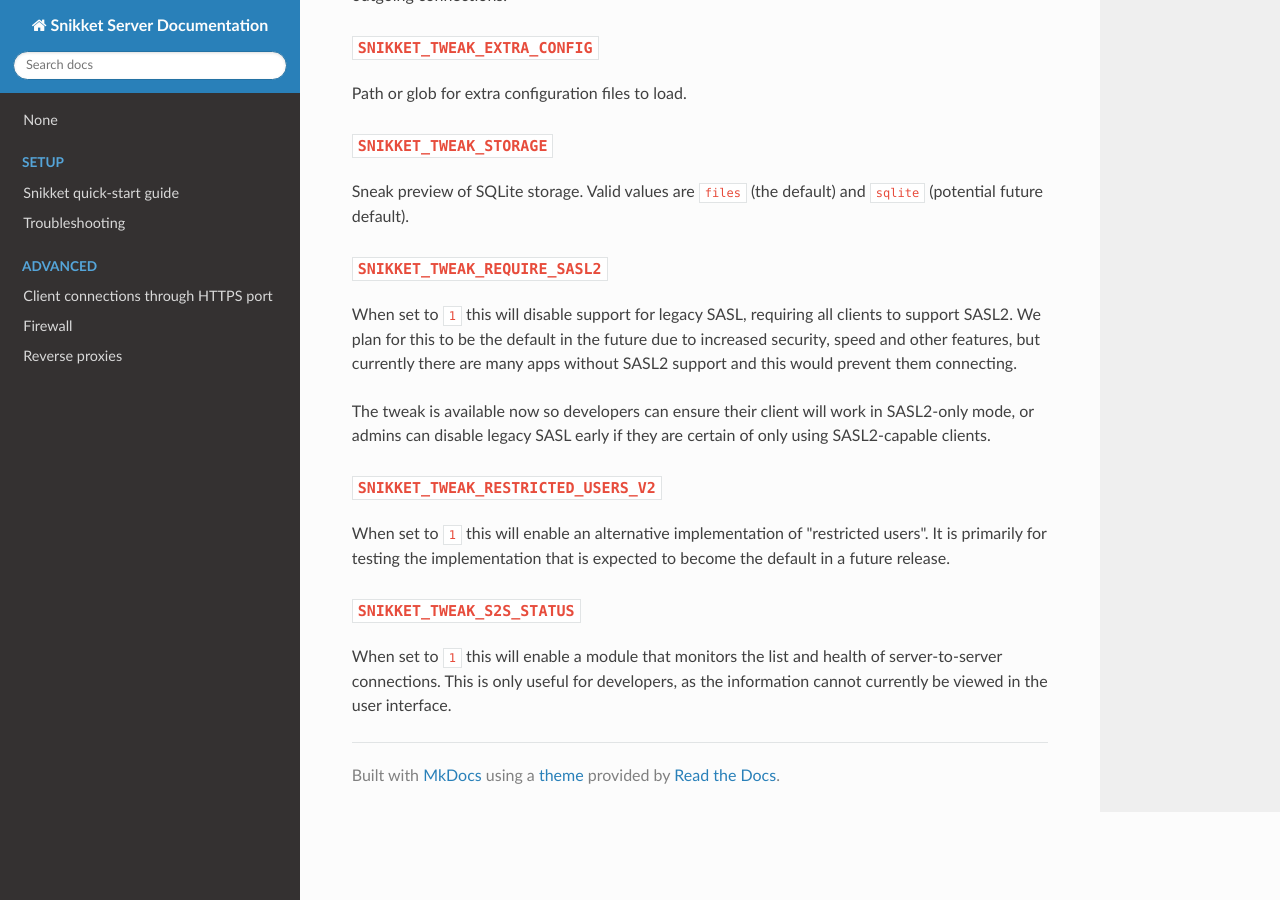
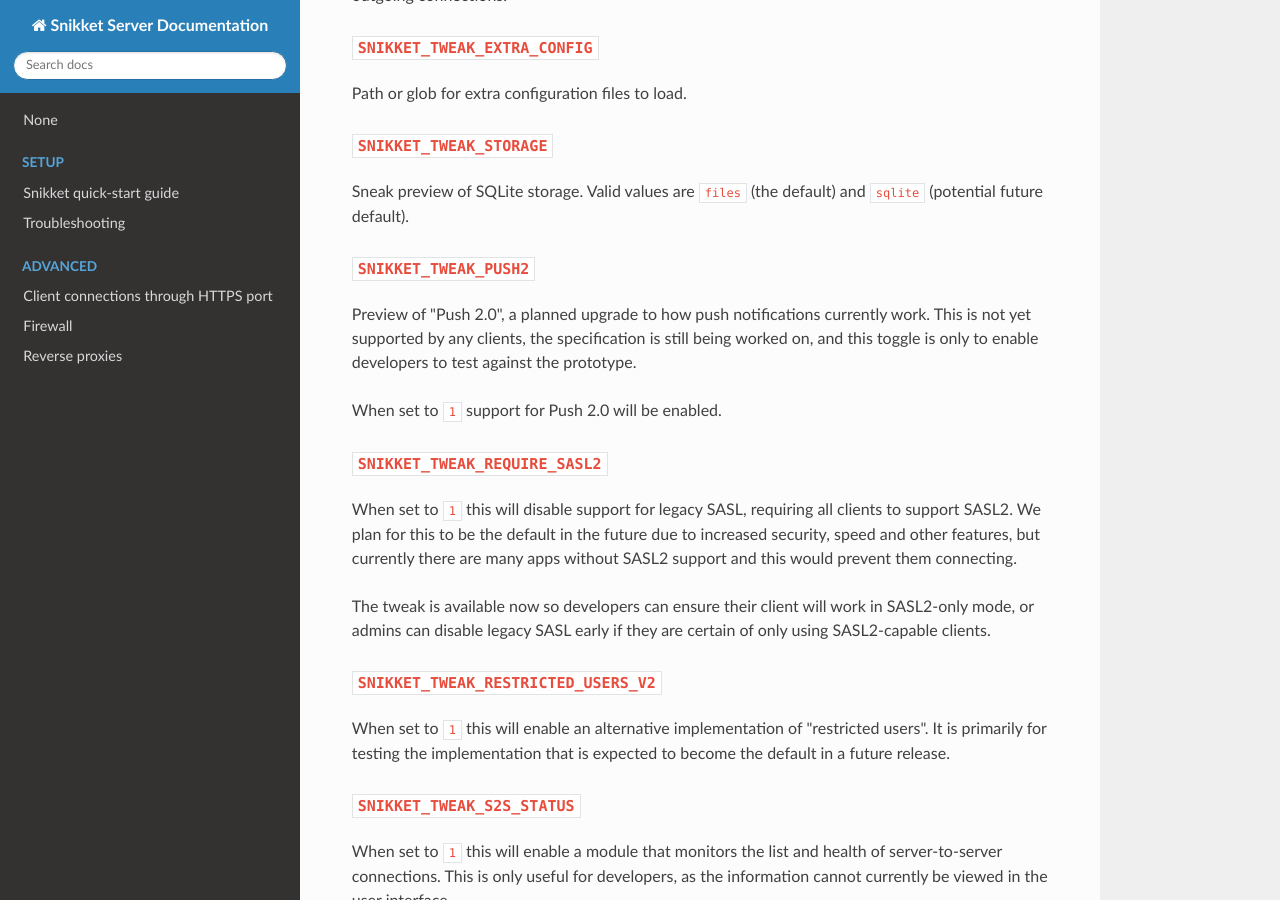
Before and after one commit to snikket-im/snikket-server, an MkDocs documentation site: the page built from docs/advanced/config.md, in a window 1280 px wide and 900 px high, scrolled down 6775 px. Built offline with MkDocs 1.6.1, drawn with Linux system fonts in a browser that asks for light colours; nearby versions of some CDN libraries.

Commit message:
Add config tweak to enable mod_push2 for testing purposes

```diff
--- a/docs/advanced/config.md
+++ b/docs/advanced/config.md
@@ -254,6 +254,15 @@ Path or glob for extra configuration files to load.
 
 Sneak preview of SQLite storage. Valid values are `files` (the default) and `sqlite` (potential future default).
 
+### `SNIKKET_TWEAK_PUSH2`
+
+Preview of "Push 2.0", a planned upgrade to how push notifications currently
+work. This is not yet supported by any clients, the specification is still
+being worked on, and this toggle is only to enable developers to test against
+the prototype.
+
+When set to `1` support for Push 2.0 will be enabled.
+
 ### `SNIKKET_TWEAK_REQUIRE_SASL2`
 
 When set to `1` this will disable support for legacy SASL, requiring all
```
Also changed, not shown: 2 other files.
